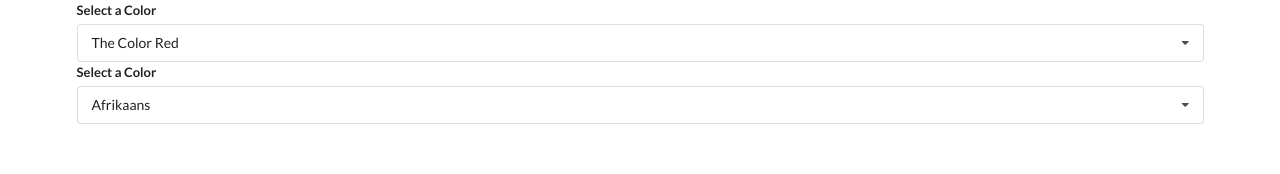
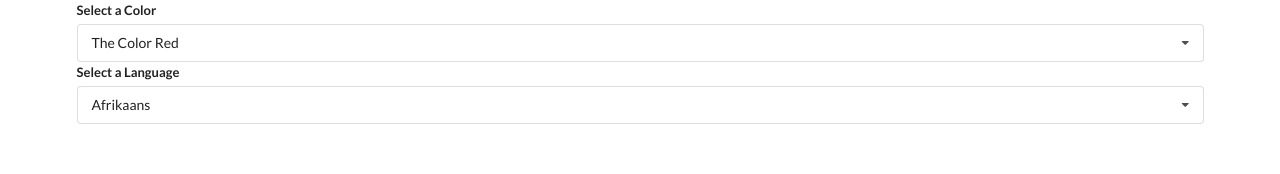
Before and after one commit to ncoughlin/react-widgets, a React (Create React App) app: page / in a window 1280 px wide. Shown: the top 174 px of the page. Built offline with nearby package versions, Linux system fonts and the light colour scheme.

Commit message:
added a label prop and some styling

```diff
--- a/src/App.js
+++ b/src/App.js
@@ -28,7 +28,7 @@
 export default () => {
 
   return (
-    <div>
+    <div className="ui container">
       <ColorSelect />
       <Translate />
     </div>
--- a/src/components/ColorSelect.js
+++ b/src/components/ColorSelect.js
@@ -23,6 +23,7 @@
   return (
     <div>
       <Dropdown
+        label="Select a Color"
         options={colorOptions}
         selected={selected}
         onSelectedChange={setSelected}
--- a/src/components/Dropdown.js
+++ b/src/components/Dropdown.js
@@ -1,6 +1,6 @@
 import React, { useState, useEffect, useRef } from "react";
 
-const Dropdown = ({ options, selected, onSelectedChange }) => {
+const Dropdown = ({ label, options, selected, onSelectedChange }) => {
   // state to manage toggle visibility
   const [open, setOpen] = useState(false);
   // set ref variable
@@ -40,10 +40,9 @@
   });
 
   return (
-    <div class="ui container">
     <div ref={ref} className="ui form">
       <div className="field">
-          <label className="label">Select a Color</label>
+        <label className="label">{label}</label>
         <div
           // on click set value of open to opposite of current value
           onClick={() => setOpen(!open)}
@@ -61,7 +60,6 @@
         </div>
       </div>
     </div>
-    </div>
   );
 };
 
--- a/src/components/Translate.js
+++ b/src/components/Translate.js
@@ -23,6 +23,7 @@
   return (
     <div>
       <Dropdown
+        label="Select a Language"
         options={translationOptions}
         selected={language}
         onSelectedChange={setLanguage}
```
Lines whose indentation alone changed are shown as unchanged.
